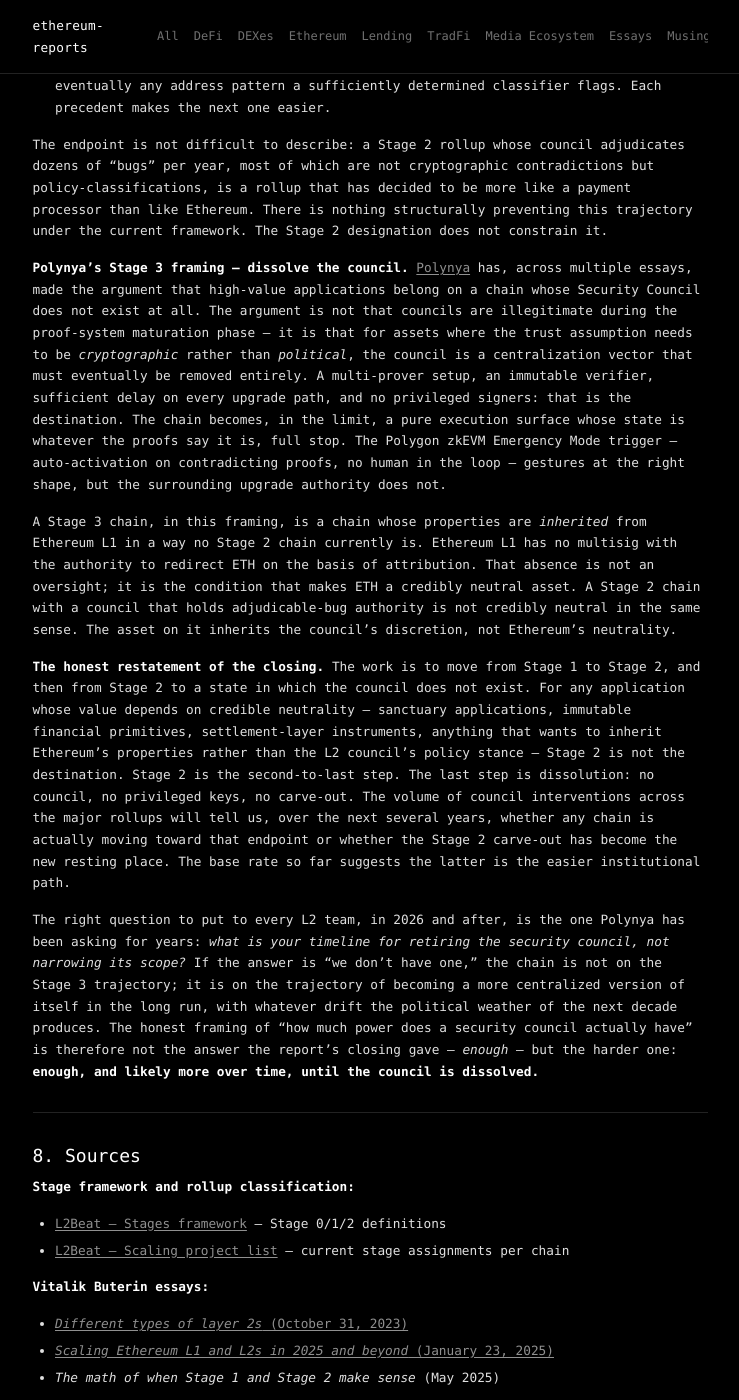
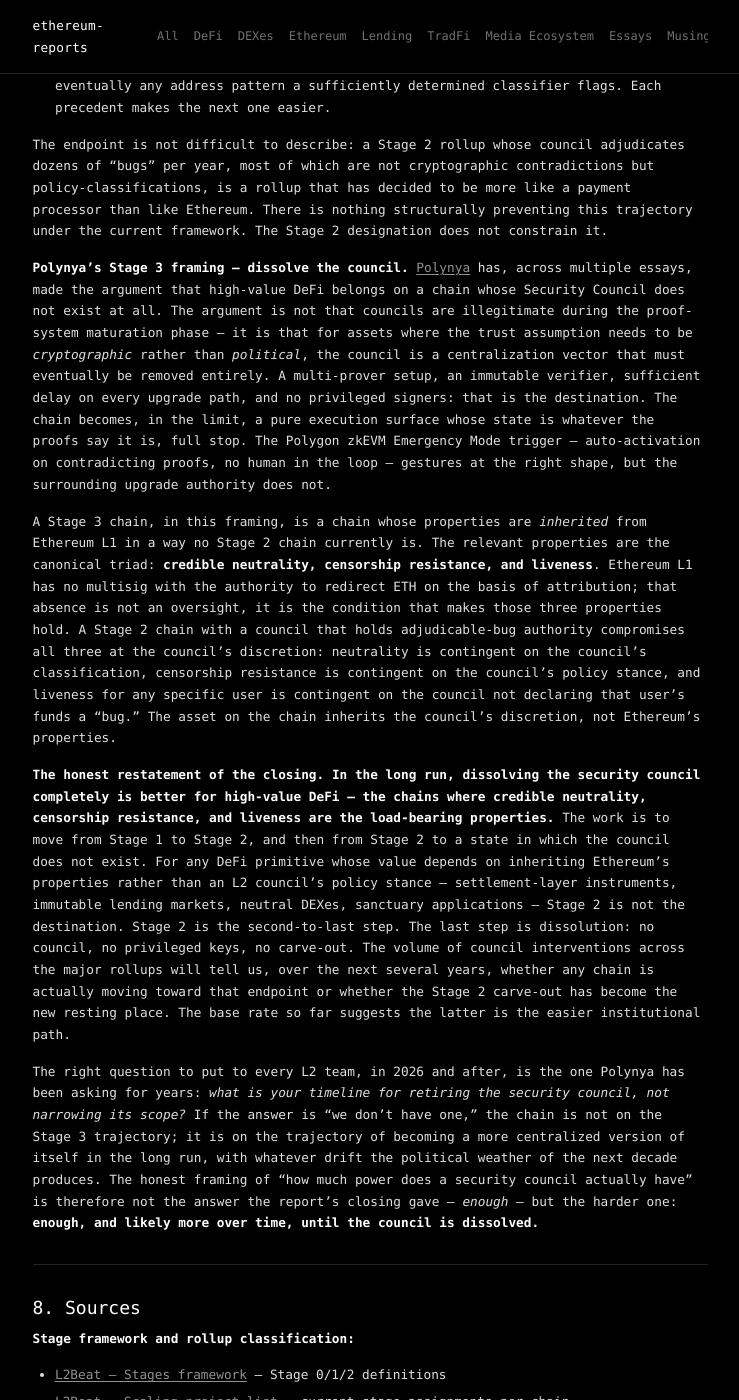
Before and after one commit to 0xapriori/ethereum-reports, a Jekyll site: the page built from ethereum/security-councils-and-the-rsETH-freeze-april-2026.md, in a window 1280 px wide and 1400 px high, scrolled down 14595 px. Shown: the whole window, without its empty margins (270-1009 px from the left). Built offline with Jekyll 4.4.1, drawn with Linux system fonts in a browser that asks for light colours; some of the changed text lies outside the part shown.

Commit message:
Sharpen §7 closing: name the canonical Ethereum-inherited triad
Reframe the Stage 3 / dissolution argument around credible neutrality,
censorship resistance, and liveness — the three properties a security
council can compromise — and scope it explicitly to high-value DeFi.
"In the long run, dissolving the security council completely is better
for high-value DeFi" replaces the softer "applications that depend on
credible neutrality" framing.

Co-Authored-By: Claude Opus 4.7 (1M context) <noreply@anthropic.com>

```diff
--- a/ethereum/security-councils-and-the-rsETH-freeze-april-2026.md
+++ b/ethereum/security-councils-and-the-rsETH-freeze-april-2026.md
@@ -21,7 +21,7 @@ date: 2026-04-27
 
 - **THE COUNCIL IS A MULTISIG WITH THE TECHNICAL AUTHORITY TO OVERRIDE THE ROLLUP'S STATED TRUST MODEL WHEN IT JUDGES THAT MODEL WOULD OTHERWISE PRODUCE AN ILLEGITIMATE OUTCOME** — Stage 1 explicitly permits this. The deeper truth is that decentralization in 2026 is not a property of any live L2; it is a roadmap. The councils exist precisely because no production rollup has yet built a proof system, governance, and exit mechanism trustworthy enough to operate without one.
 
-- **STAGE 2 DOES NOT ACTUALLY RETIRE INSTANT-ACTION AUTHORITY** — L2Beat's framework explicitly carves out instant upgrades for "adjudicable on-chain bugs," with no timelock and no exit window. Because the trigger is community-defined and the action is instant, the volume of "bug interventions" is structurally likely to rise over the next 5-10 years rather than fall. The honest endpoint, following Polynya's Stage 3 framing, is council dissolution — not council narrowing. High-value applications that depend on credible neutrality belong on a chain whose security council does not exist.
+- **STAGE 2 DOES NOT ACTUALLY RETIRE INSTANT-ACTION AUTHORITY** — L2Beat's framework explicitly carves out instant upgrades for "adjudicable on-chain bugs," with no timelock and no exit window. Because the trigger is community-defined and the action is instant, the volume of "bug interventions" is structurally likely to rise over the next 5-10 years rather than fall. In the long run, dissolving the security council completely is better for high-value DeFi — the chains where credible neutrality, censorship resistance, and liveness are the load-bearing properties. Polynya's Stage 3 framing names this directly: council dissolution, not council narrowing.
 
 ---
 
@@ -235,11 +235,11 @@ There are three problems with this carve-out, and the user-facing impact of each
 
 The endpoint is not difficult to describe: a Stage 2 rollup whose council adjudicates dozens of "bugs" per year, most of which are not cryptographic contradictions but policy-classifications, is a rollup that has decided to be more like a payment processor than like Ethereum. There is nothing structurally preventing this trajectory under the current framework. The Stage 2 designation does not constrain it.
 
-**Polynya's Stage 3 framing — dissolve the council.** [Polynya](https://polynya.mirror.xyz/) has, across multiple essays, made the argument that high-value applications belong on a chain whose Security Council does not exist at all. The argument is not that councils are illegitimate during the proof-system maturation phase — it is that for assets where the trust assumption needs to be *cryptographic* rather than *political*, the council is a centralization vector that must eventually be removed entirely. A multi-prover setup, an immutable verifier, sufficient delay on every upgrade path, and no privileged signers: that is the destination. The chain becomes, in the limit, a pure execution surface whose state is whatever the proofs say it is, full stop. The Polygon zkEVM Emergency Mode trigger — auto-activation on contradicting proofs, no human in the loop — gestures at the right shape, but the surrounding upgrade authority does not.
+**Polynya's Stage 3 framing — dissolve the council.** [Polynya](https://polynya.mirror.xyz/) has, across multiple essays, made the argument that high-value DeFi belongs on a chain whose Security Council does not exist at all. The argument is not that councils are illegitimate during the proof-system maturation phase — it is that for assets where the trust assumption needs to be *cryptographic* rather than *political*, the council is a centralization vector that must eventually be removed entirely. A multi-prover setup, an immutable verifier, sufficient delay on every upgrade path, and no privileged signers: that is the destination. The chain becomes, in the limit, a pure execution surface whose state is whatever the proofs say it is, full stop. The Polygon zkEVM Emergency Mode trigger — auto-activation on contradicting proofs, no human in the loop — gestures at the right shape, but the surrounding upgrade authority does not.
 
-A Stage 3 chain, in this framing, is a chain whose properties are *inherited* from Ethereum L1 in a way no Stage 2 chain currently is. Ethereum L1 has no multisig with the authority to redirect ETH on the basis of attribution. That absence is not an oversight; it is the condition that makes ETH a credibly neutral asset. A Stage 2 chain with a council that holds adjudicable-bug authority is not credibly neutral in the same sense. The asset on it inherits the council's discretion, not Ethereum's neutrality.
+A Stage 3 chain, in this framing, is a chain whose properties are *inherited* from Ethereum L1 in a way no Stage 2 chain currently is. The relevant properties are the canonical triad: **credible neutrality, censorship resistance, and liveness**. Ethereum L1 has no multisig with the authority to redirect ETH on the basis of attribution; that absence is not an oversight, it is the condition that makes those three properties hold. A Stage 2 chain with a council that holds adjudicable-bug authority compromises all three at the council's discretion: neutrality is contingent on the council's classification, censorship resistance is contingent on the council's policy stance, and liveness for any specific user is contingent on the council not declaring that user's funds a "bug." The asset on the chain inherits the council's discretion, not Ethereum's properties.
 
-**The honest restatement of the closing.** The work is to move from Stage 1 to Stage 2, and then from Stage 2 to a state in which the council does not exist. For any application whose value depends on credible neutrality — sanctuary applications, immutable financial primitives, settlement-layer instruments, anything that wants to inherit Ethereum's properties rather than the L2 council's policy stance — Stage 2 is not the destination. Stage 2 is the second-to-last step. The last step is dissolution: no council, no privileged keys, no carve-out. The volume of council interventions across the major rollups will tell us, over the next several years, whether any chain is actually moving toward that endpoint or whether the Stage 2 carve-out has become the new resting place. The base rate so far suggests the latter is the easier institutional path.
+**The honest restatement of the closing.** **In the long run, dissolving the security council completely is better for high-value DeFi — the chains where credible neutrality, censorship resistance, and liveness are the load-bearing properties.** The work is to move from Stage 1 to Stage 2, and then from Stage 2 to a state in which the council does not exist. For any DeFi primitive whose value depends on inheriting Ethereum's properties rather than an L2 council's policy stance — settlement-layer instruments, immutable lending markets, neutral DEXes, sanctuary applications — Stage 2 is not the destination. Stage 2 is the second-to-last step. The last step is dissolution: no council, no privileged keys, no carve-out. The volume of council interventions across the major rollups will tell us, over the next several years, whether any chain is actually moving toward that endpoint or whether the Stage 2 carve-out has become the new resting place. The base rate so far suggests the latter is the easier institutional path.
 
 The right question to put to every L2 team, in 2026 and after, is the one Polynya has been asking for years: *what is your timeline for retiring the security council, not narrowing its scope?* If the answer is "we don't have one," the chain is not on the Stage 3 trajectory; it is on the trajectory of becoming a more centralized version of itself in the long run, with whatever drift the political weather of the next decade produces. The honest framing of "how much power does a security council actually have" is therefore not the answer the report's closing gave — *enough* — but the harder one: **enough, and likely more over time, until the council is dissolved.**
 
```
